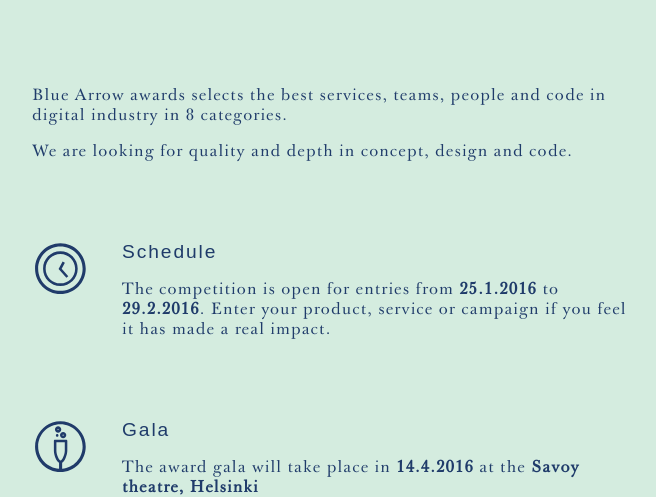
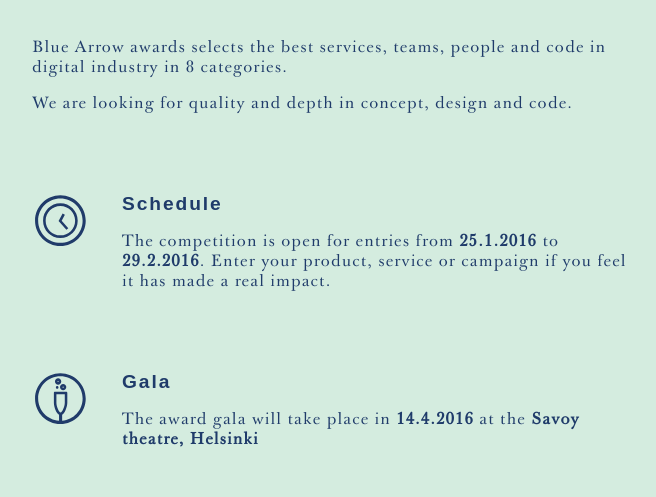
Before and after one commit to BetterDigitalServices/betterdigitalservices.github.io, a plain HTML site: page index.html in a window 1280 px wide. Shown: the part 338-835 px from the top of the page, without its empty margins (308-964 px from the left). Drawn offline with Linux system fonts and the light colour scheme.

Commit message:
layout and font tweaks

```diff
--- a/style.css
+++ b/style.css
@@ -21,13 +21,14 @@ h1, h2, h3 {
 
 h1 {
   text-align: center;
+  margin-bottom: 0;
 }
 h1 img {
   width: 9em;
 }
 
 h2 {
-  font-weight: normal;
+  font-weight: 600;
   font-size: 1.2em;
   letter-spacing: 0.1em;
 }
@@ -37,7 +38,8 @@ p {
 }
 
 section {
-  margin-top: 4em;
+  margin-top: 1em;
+  margin-bottom: 4em;
 }
 
 section div {
```
